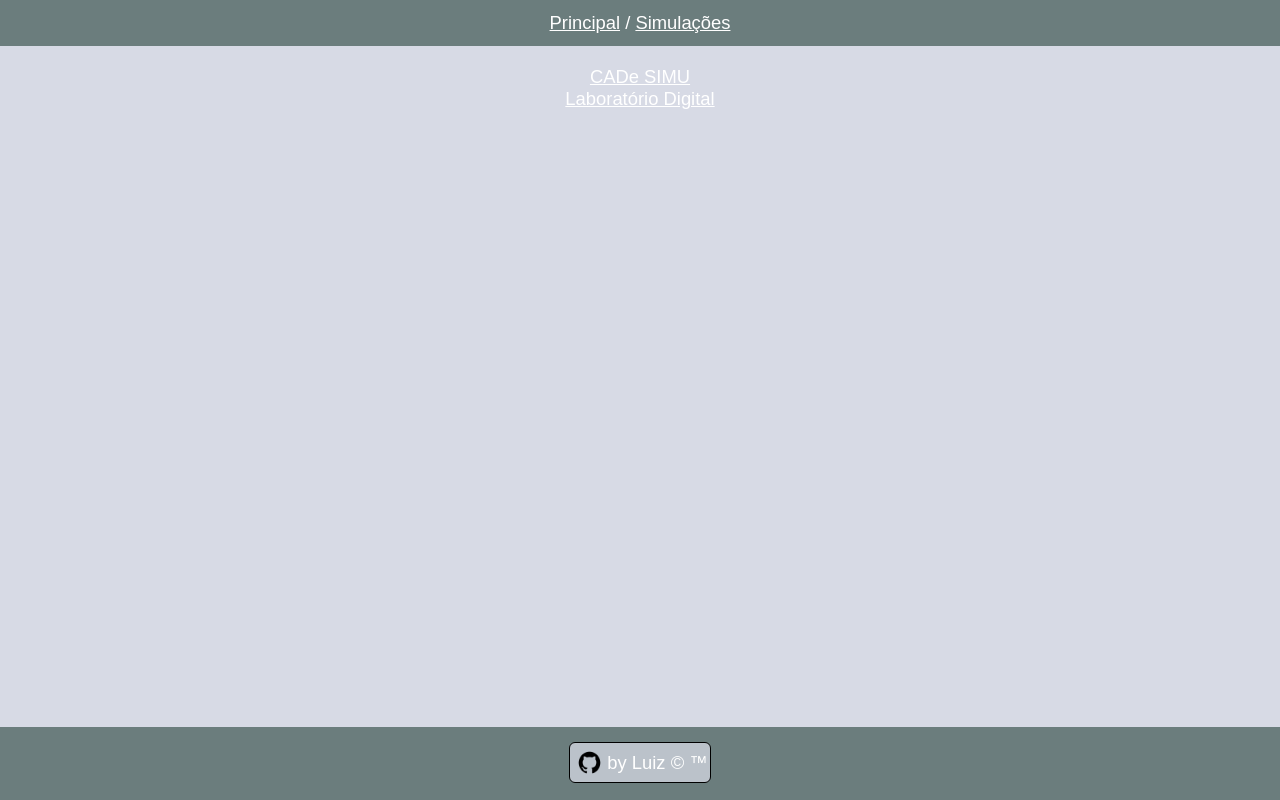
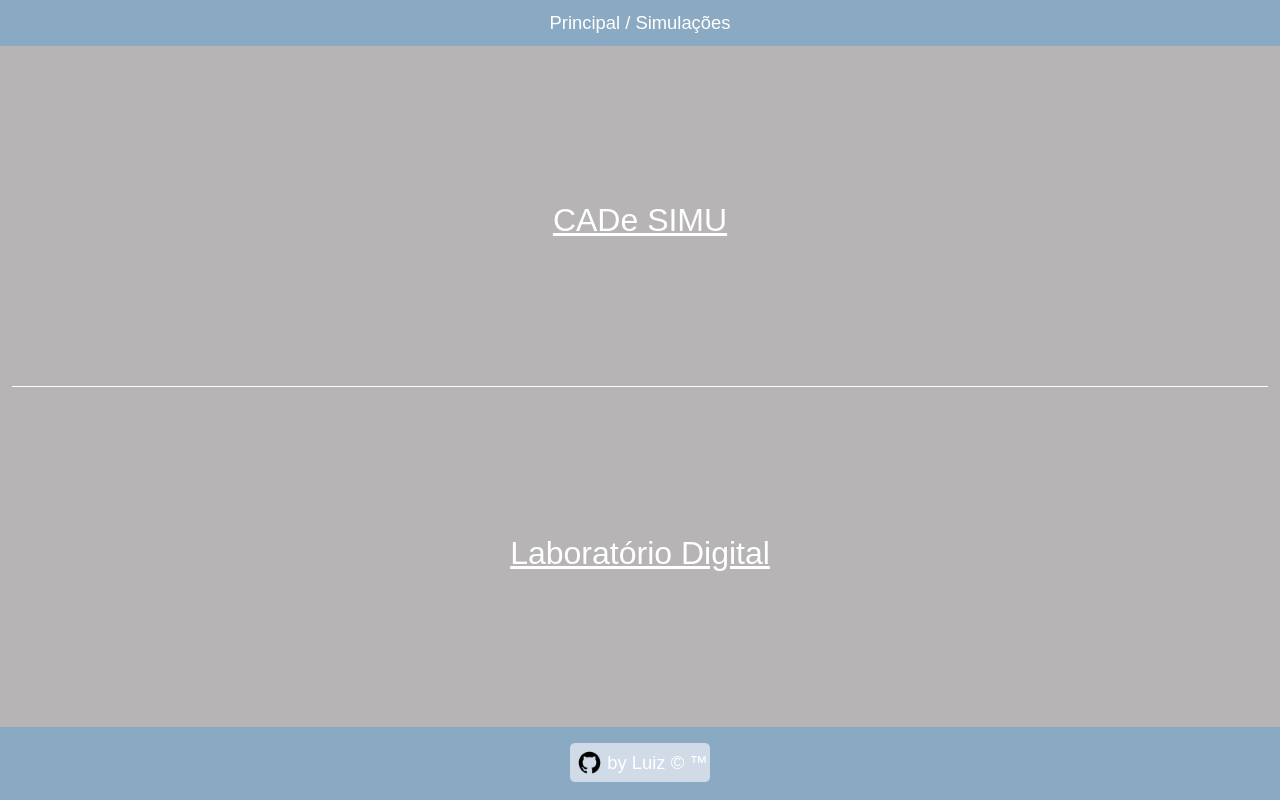
Before and after one commit to luizz09/site_sa, a plain HTML site: page html/simulacoes.html in a window 1280 px wide. Drawn offline with Linux system fonts and the light colour scheme.

Commit message:
quinta versao

```diff
--- a/css/style.css
+++ b/css/style.css
@@ -5,9 +5,9 @@
 
 body{
     text-align: center;
-    background-color: #D7DAE5;
+    background-color: #b6b4b4;
     font-size: 1.15rem;
-    color: #111827;
+    color: #1F2937;
     display: flex;
     flex-direction: column;
     min-height: 100vh;
@@ -15,7 +15,7 @@ body{
 }
 
 header{
-    background-color: #6B7D7D;
+    background-color: #8AA9C2;
     width: 100%;
     padding: 12px 0px;
 }
@@ -23,10 +23,21 @@ header{
 main{
     flex: 1;
     padding: 20px 12px;
+    display: flex;
+    flex-direction: column;
+}
+
+.metade{
+    flex: 1;
+    display: flex;
+    justify-content: center;
+    align-items: center;
+    font-size: 2rem;
+    text-decoration: underline white;
 }
 
 footer{
-    background-color: #6B7D7D;
+    background-color: #8AA9C2;
     width: 100%;
     padding: 15px 0px;
     text-align: center;
@@ -38,8 +49,8 @@ h1{
 
 a{
     color: white;
-    text-decoration: underline;
-    transition: padding 0.3s;
+    text-decoration: none;
+    transition: background-color 0.3s, padding 0.3s;
 }
 
 span{
@@ -47,23 +58,33 @@ span{
 }
 
 a:hover{
-    padding: 4px 4px;
+    background-color: rgba(255, 255, 255, 0.15);
     border-radius: 8px;
 }
 
+header a:hover,
+footer a:hover{
+    padding: 4px 8px;
+}
+
 section{
-    background-color: #B9CDDA;
+    background-color: #DCE6F0;
     border-radius: 12px;
     padding: 16px;
     margin: 0 auto 20px;
     max-width: 600px;
     text-align: left;
+    transition: box-shadow 0.5s ease;
+}
+
+section:hover{
+    box-shadow: 2px 2px 6px rgba(0, 0, 0, 0.2);
 }
 
 section h3{
     text-align: center;
     margin-bottom: 10px;
-    color: #5E0B15;
+    color: #4A5A8C;
 }
 
 section img{
@@ -73,7 +94,7 @@ section img{
     max-width: 300px;
     height: auto;
     border-radius: 9px;
-    border: 1px solid black;
+    border: 1px solid #6B7D9A;
 }
 
 section p{
@@ -83,7 +104,10 @@ section p{
 
 hr{
     border: none;
-    border-top: 1   px solid rgb(0, 0, 0);
+    border-top: 1px solid #ffffff;
+    width: 100%;
+    align-self: stretch;
+    margin: 12px 0;
 }
 
 .link{
@@ -96,12 +120,17 @@ hr{
 }
 
 .linkgithub{
-    background-color: #d7dae5be;;
+    background-color: #E8EDF4be;
     display: inline-flex;
     align-items: center;
     padding: 2px;
     border-radius: 6px;
-    border: 1px solid rgb(0, 0, 0);
+    border: 1px solid #8AA9C2;
+    transition: background-color 0.3s;
+}
+
+.linkgithub:hover{
+    background-color: #d4dde8be;
 }
 
 .linkgithub img{
--- a/html/simulacoes.html
+++ b/html/simulacoes.html
@@ -14,9 +14,13 @@
         </nav>
     </header>
     <main>
-        <a href="./cadesimu.html">CADe SIMU</a>
+        <div class="metade">
+            <a href="./cadesimu.html">CADe SIMU</a>
+        </div>
         <hr>
-        <a href="./labdigital.html">Laboratório Digital</a>
+        <div class="metade">
+            <a href="./labdigital.html">Laboratório Digital</a>
+        </div>
     </main>
     <footer>
         <div class="linkgithub">
```
Also changed, not shown: img/labdigital/circuito1.png (added), img/labdigital/circuito2.png (added), img/labdigital/circuito3.png (added), img/labdigital/circuito4.png (added), img/labdigital/circuito5.png (added), img/labdigital/circuito6.png (added).
